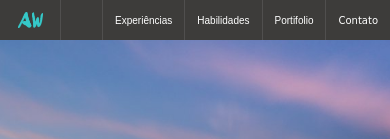
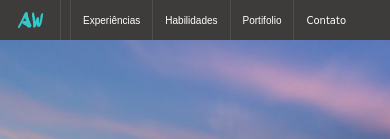
Before and after one commit to AndrehW27/Meu-Portfolio, a plain HTML site: page index.html in a window 390 px wide. Shown: the top 139 px of the page. Drawn offline with Linux system fonts and the light colour scheme; a script that the page names is missing; a web font is replaced by a local one.

Commit message:
nav bar width

```diff
--- a/styles/responsive.css
+++ b/styles/responsive.css
@@ -36,7 +36,7 @@
         font-size: 14px;
     }
     header .a-contact {
-        padding: 0 18px 0 12px;
+        padding: 0 50px 0 12px;
         margin-right: 6px;
         height: 40px;
     }
```
